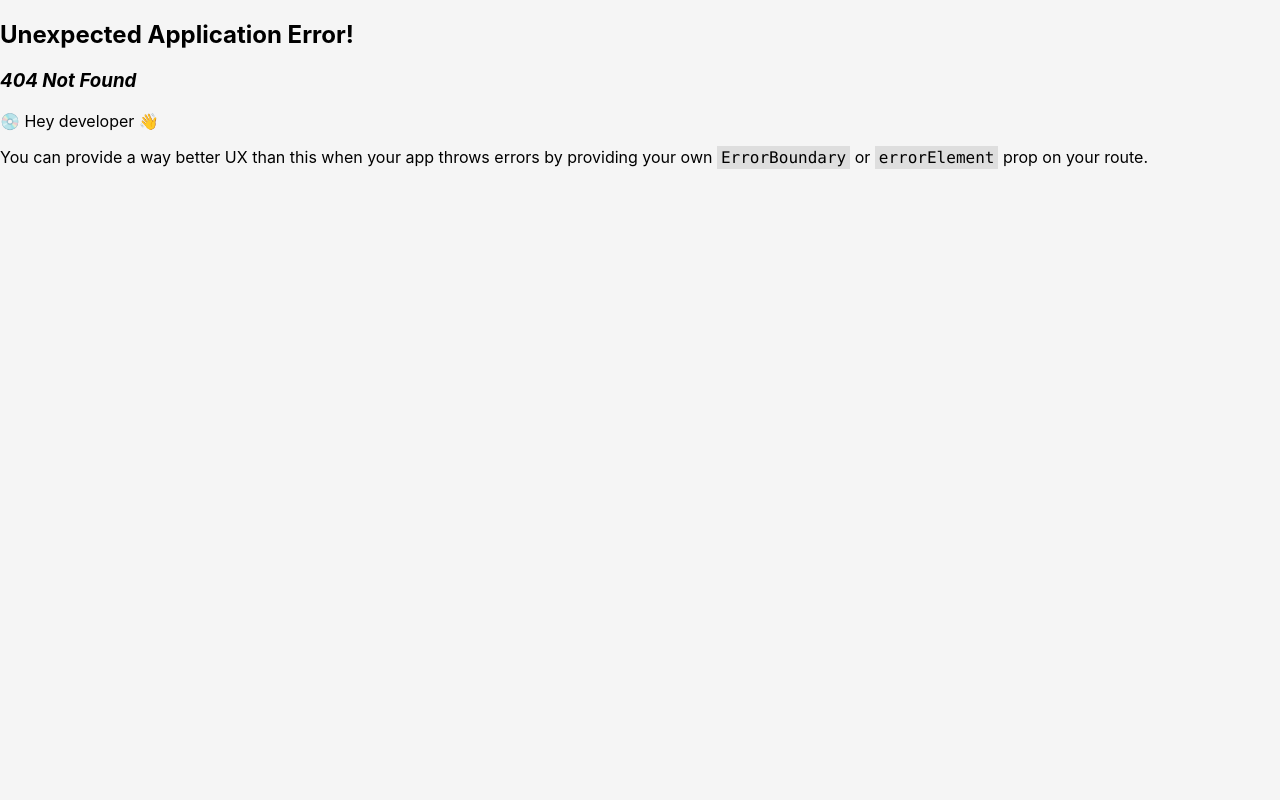
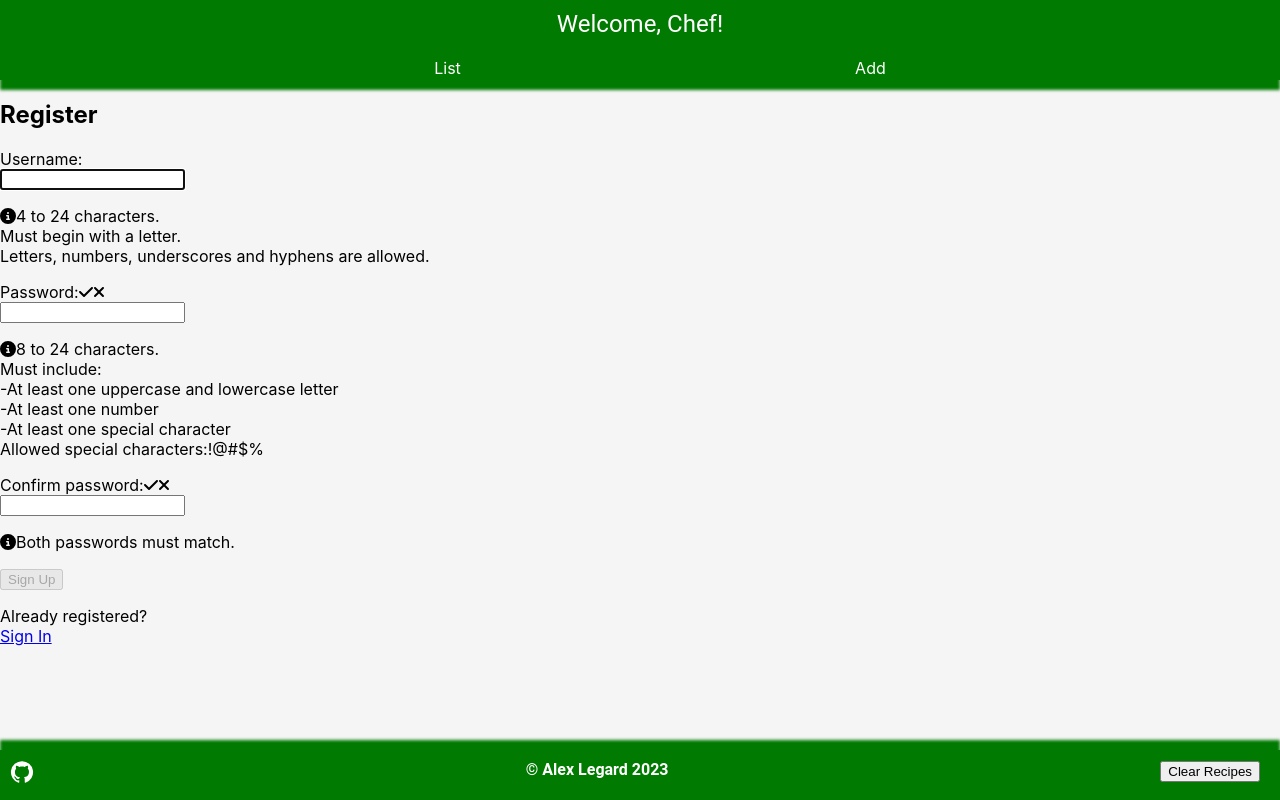
Before and after one commit to Alexlegard/react-recipes, a React (Create React App) app: page /register in a window 1280 px wide. Before the commit this address had no page. Built offline with nearby package versions, Linux system fonts and the light colour scheme.

Commit message:
Jan 5 commit
Made registration form.

```diff
--- a/package.json
+++ b/package.json
@@ -5,6 +5,10 @@
   "dependencies": {
     "@emotion/react": "^11.11.0",
     "@emotion/styled": "^11.11.0",
+    "@fortawesome/fontawesome-svg-core": "^6.5.1",
+    "@fortawesome/free-regular-svg-icons": "^6.5.1",
+    "@fortawesome/free-solid-svg-icons": "^6.5.1",
+    "@fortawesome/react-fontawesome": "^0.2.0",
     "@mui/icons-material": "^5.11.16",
     "@mui/material": "^5.13.0",
     "@testing-library/jest-dom": "^5.16.5",
@@ -14,7 +18,6 @@
     "match-sorter": "^6.3.1",
     "react": "^18.2.0",
     "react-dom": "^18.2.0",
-    "react-indiana-drag-scroll": "^3.0.3-alpha",
     "react-query": "^3.39.3",
     "react-router-dom": "^6.9.0",
     "react-scripts": "5.0.1",
--- /dev/null
+++ b/src/auth/Register.js
@@ -0,0 +1,162 @@
+import { React, useRef, useState, useEffect } from "react";
+import { faCheck, faTimes, faInfoCircle } from "@fortawesome/free-solid-svg-icons";
+import { FontAwesomeIcon } from "@fortawesome/react-fontawesome";
+
+// Username must be one letter followed by one number, letter, dash or underscore.
+const USER_REGEX = /^[a-zA-Z][a-zA-Z0-9-_]{3,23}$/;
+// Password must be 8-24 characters and must include one lowercase, one uppercase,
+// one number, and one special character.
+const PWD_REGEX = /^(?=.*[a-z])(?=.*[A-Z])(?=.*[0-9])(?=.*[!@#$%]).{8,24}/;
+
+function Register() {
+    // These refs are useful to put the focus on various things.
+    const userRef = useRef();
+    const errRef = useRef();
+
+    const [user, setUser] = useState();
+    const [validName, setValidName] = useState(false);
+    const [userFocus, setUserFocus] = useState(false);
+
+    const [pwd, setPwd] = useState('');
+    const [validPwd, setValidPwd] = useState(false);
+    const [pwdFocus, setPwdFocus] = useState(false);
+
+    const [matchPwd, setMatchPwd] = useState('');
+    const [validMatch, setValidMatch] = useState(false);
+    const [matchFocus, setMatchFocus] = useState(false);
+
+    const [errMsg, setErrMsg] = useState('');
+    const [success, setSuccess] = useState(false);
+
+    // useEffect hook to set the focus to the username input
+    // when the component is loaded initially.
+    useEffect(() => {
+        userRef.current.focus();
+    }, [])
+
+    // Whenever the username field is changed, validate it.
+    useEffect(() => {
+        const result = USER_REGEX.test(user);
+        console.log("Result: " + result);
+        console.log("User: " + user);
+        setValidName(result);
+    }, [user])
+
+    // Whenever the password field is changed, validate it.
+    useEffect(() => {
+        const result = PWD_REGEX.test(pwd);
+        console.log("Result: " + result);
+        console.log("Password: " + pwd);
+        setValidPwd(result);
+        // We also have to make sure the password confirmation field
+        // actually matches the first password field.
+        const match = pwd === matchPwd;
+        setValidMatch(match);
+    }, [pwd, matchPwd])
+
+    // Whenever the user changes anything, clear the error message.
+    useEffect(() => {
+        setErrMsg('');
+    }, [user, pwd, matchPwd])
+
+    return (
+        <section>
+            <p ref={errRef} className={errMsg ? "errmsg" : "offscreen"}
+                aria-live="assertive">{errMsg}</p>
+            <h1>Register</h1>
+            <form>
+                <label htmlFor="username">
+                    Username:
+                </label>
+                <input
+                    type="text"
+                    id="username"
+                    ref={userRef}
+                    autoComplete="off"
+                    onChange={(e) => setUser(e.target.value)} required
+                    aria-invalid={validName ? "false" : "true"}
+                    aria-describedby="uidnote"
+                    onFocus={() => setUserFocus(true)}
+                    onBlur={() => setUserFocus(false)}
+                />
+                <p id="uidnote" className={userFocus && user && !validName ? "instructions" : "offscreen"}>
+                    <FontAwesomeIcon icon={faInfoCircle} />
+                    4 to 24 characters.<br />
+                    Must begin with a letter.<br />
+                    Letters, numbers, underscores and hyphens are allowed.<br />
+                </p>
+
+                <label htmlFor="password">
+                    Password:
+                    <span className={validPwd ? "valid" : "hide"}>
+                        <FontAwesomeIcon icon={faCheck} />
+                    </span>
+                    <span className={validPwd || !pwd ? "hide" : "invalid"}>
+                        <FontAwesomeIcon icon={faTimes} />
+                    </span>
+                </label>
+                <input
+                    type="password"
+                    id="password"
+                    onChange={(e) => setPwd(e.target.value)} required
+                    aria-invalid={validPwd ? "false" : "true"}
+                    aria-describedby="pwdnote"
+                    onFocus={() => setPwdFocus(true)}
+                    onBlur={() => setPwdFocus(false)}
+                />
+                <p id="pwdnote" className={pwdFocus && !validPwd ? "instructions" : "offscreen"}>
+                    <FontAwesomeIcon icon={faInfoCircle} />
+                    8 to 24 characters.<br />
+                    Must include:<br />
+                    -At least one uppercase and lowercase letter<br />
+                    -At least one number<br />
+                    -At least one special character<br />
+                    Allowed special characters:
+                    <span aria-label="exclamation mark">!</span>
+                    <span aria-label="at symbol">@</span>
+                    <span aria-label="hashtag">#</span>
+                    <span aria-label="dollar sign">$</span>
+                    <span aria-label="percent">%</span>
+                </p>
+
+                <label htmlFor="confirm_pwd">
+                    Confirm password:
+                    <span className={validMatch && matchPwd ? "valid" : "hide"}>
+                        <FontAwesomeIcon icon={faCheck} />
+                    </span>
+                    <span className={validMatch || !matchPwd ? "hide" : "invalid"}>
+                        <FontAwesomeIcon icon={faTimes} />
+                    </span>
+                </label>
+                <input
+                    type="password"
+                    id="confirm_pwd"
+                    onChange={(e) => setMatchPwd(e.target.value)} required
+                    aria-invalid={validMatch ? "false" : "true"}
+                    aria-describedby="confirmnote"
+                    onFocus={() => setMatchFocus(true)}
+                    onBlur={() => setMatchFocus(false)}
+                />
+                <p id="confirmnote" className={matchFocus && !validMatch ? "instructions" : "offscreen"}>
+                    <FontAwesomeIcon icon={faInfoCircle} />
+                    Both passwords must match.
+                </p>
+
+                <button disabled={!validName || !validPwd || !validMatch ? true : false}>
+                    Sign Up
+                </button>
+            </form>
+
+            <p>
+                Already registered?<br />
+                <span className="line">
+                    <a href="#">Sign In</a>
+                </span>
+            </p>
+        </section>
+    )
+}
+
+export default Register
+
+//TODO Make sure the form displays in the browser and looks good.
--- a/src/components/main/Cuisines.tsx
+++ b/src/components/main/Cuisines.tsx
@@ -1,7 +1,5 @@
 import { Recipe } from "../../types"
 import "./Cuisines.css"
-import { ScrollContainer } from 'react-indiana-drag-scroll';
-import 'react-indiana-drag-scroll/dist/style.css'
 import CuisineButton from './CuisineButton'
 
 type CuisinesProps = {
@@ -47,9 +45,8 @@
     return (
         <div>
             <h2>What do you want to cook today?</h2>
-            <ScrollContainer >
-                {cuisineButtons}
-            </ScrollContainer>
+
+            {cuisineButtons}
         </div>
     );
 }
--- a/src/index.tsx
+++ b/src/index.tsx
@@ -9,6 +9,7 @@
 import CreateRecipe from './routes/CreateRecipe';
 import ShowRecipe from './routes/ShowRecipe'
 import Layout from './components/Layout';
+import Register from './auth/Register';
 
 const router = createBrowserRouter([
   {
@@ -31,6 +32,14 @@
         <ShowRecipe />
       </Layout>
   },
+  {
+    path: "/register",
+    element:
+      <Layout
+        handleSearchBarSubmit={''}>
+        <Register />
+      </Layout>
+  },
 
 ]);
 
```
Also changed, not shown: 1 other file (tests, documents, lock files or other folders).
